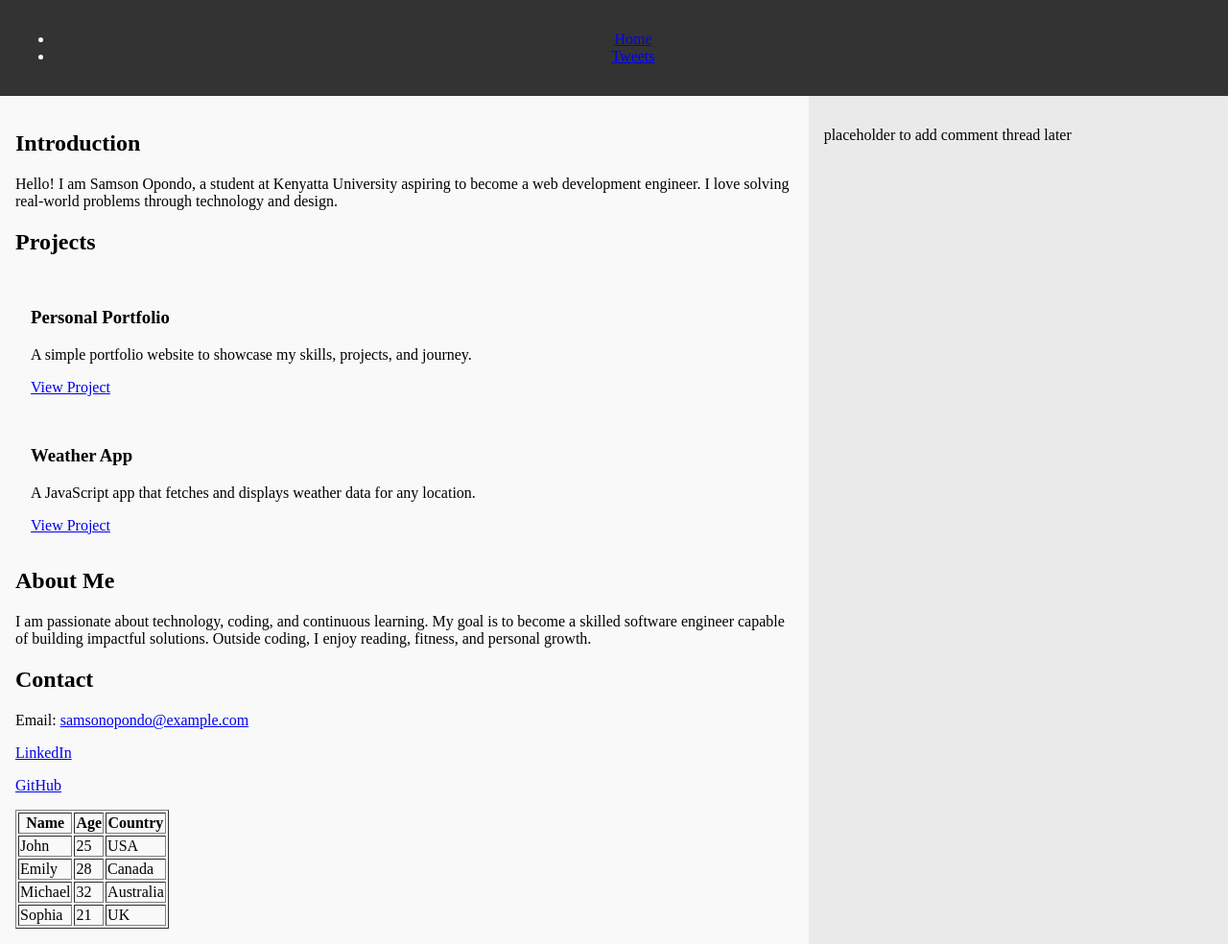
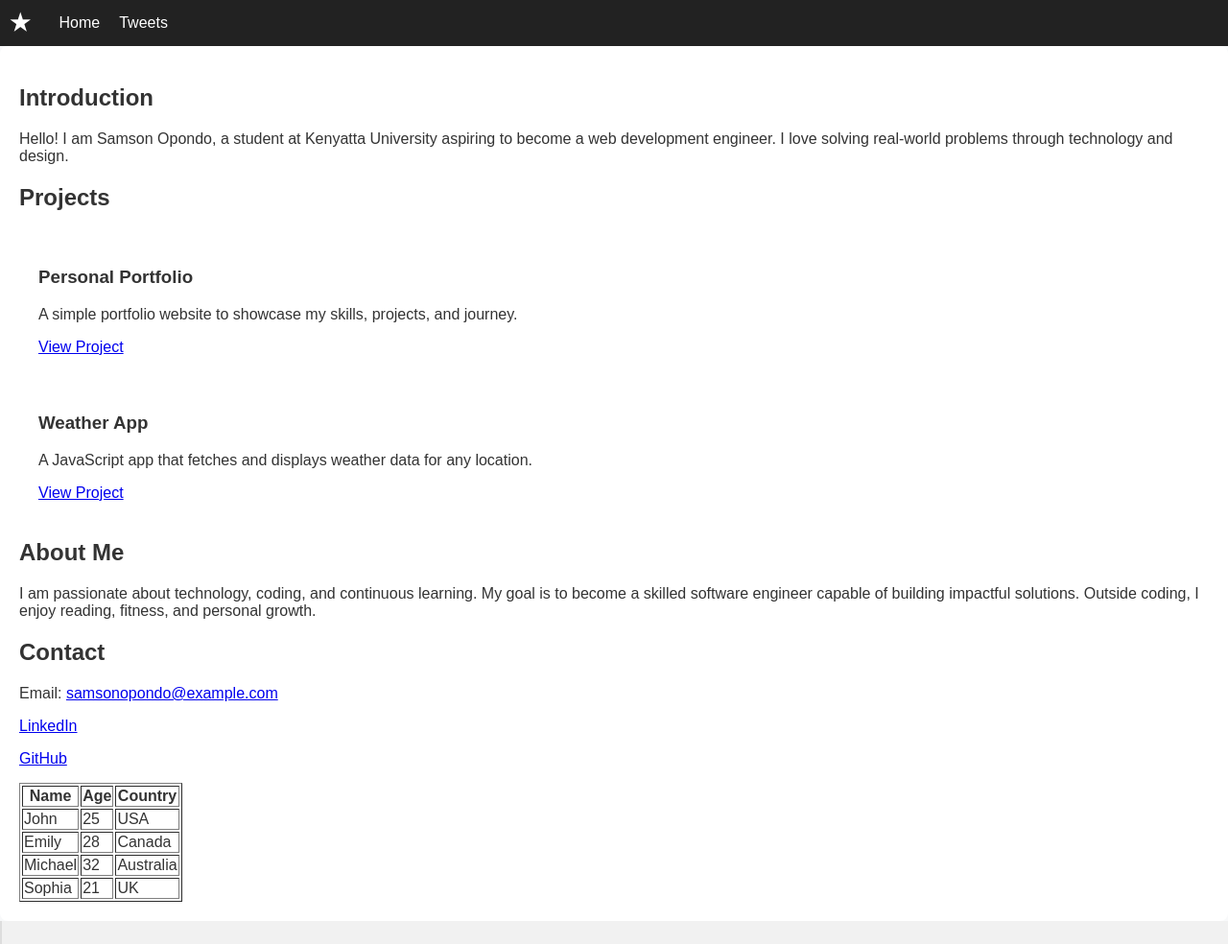
Before and after one commit to Jesh-samso/alx_html_css, a plain HTML site: page css_basic/index.html in a window 1280 px wide. Shown: the top 984 px of the page at 96% size. Drawn offline with Linux system fonts and the light colour scheme.

Commit message:
more styling

```diff
--- a/css_basic/index.html
+++ b/css_basic/index.html
@@ -11,10 +11,12 @@
 
    <header>
   <ul>
+    <li class="logo">&#9733;</li> <!-- This adds a star symbol as your logo -->
     <li><a href="index.html">Home</a></li>
     <li><a href="tweets.html">Tweets</a></li>
   </ul>
 </header>
+
 
     <main>
         <article>
--- a/css_basic/styles.css
+++ b/css_basic/styles.css
@@ -1,38 +1,65 @@
-/* Make <body> a flex container in column direction */
+/* Make background more appealing */
 body {
-  display: flex;
-  flex-direction: column;
-  height: 100vh; /* full viewport height */
+  background-color: #f8f9fa;
+  font-family: Arial, sans-serif;
+  color: #333;
   margin: 0;
+  padding: 0;
 }
 
-/* Make <main> a flex container in row direction */
-main {
-  display: flex;
-  flex-direction: row;
-  flex: auto; /* main grows/shrinks automatically */
+/* Style the header */
+header {
+  background-color: #222;
+  color: #fff;
+  padding: 10px;
 }
 
-/* Article takes 2/3 of the width */
-article {
-  flex: 2;
-  overflow-y: auto; /* allows vertical scrolling */
-  padding: 1rem;
-  background-color: #f9f9f9; /* optional styling */
+header ul {
+  list-style: none;
+  display: flex;
+  align-items: center;
+  margin: 0;
+  padding: 0;
 }
 
-/* Aside takes 1/3 of the width */
-aside {
-  flex: 1;
-  overflow-y: auto; /* allows vertical scrolling */
-  padding: 1rem;
-  background-color: #eaeaea; /* optional styling */
+header li {
+  margin-right: 20px;
 }
 
-/* Header and footer just sit on top and bottom */
-header, footer {
-  padding: 1rem;
-  background-color: #333;
-  color: white;
+header a {
+  color: #fff;
+  text-decoration: none;
+}
+
+header a:hover {
+  text-decoration: underline;
+}
+
+/* Logo bigger */
+.logo {
+  font-size: 24px;
+  font-weight: bold;
+  margin-right: 30px;
+}
+
+/* Style the footer */
+footer {
+  background-color: #222;
+  color: #fff;
   text-align: center;
+  padding: 10px;
 }
+
+/* Article styling */
+article {
+  padding: 20px;
+  background: #fff;
+  border-radius: 8px;
+}
+
+/* Aside styling */
+aside {
+  padding: 20px;
+  background: #f1f1f1;
+  border-left: 2px solid #ddd;
+}
```
Lines whose indentation alone changed are shown as unchanged.
